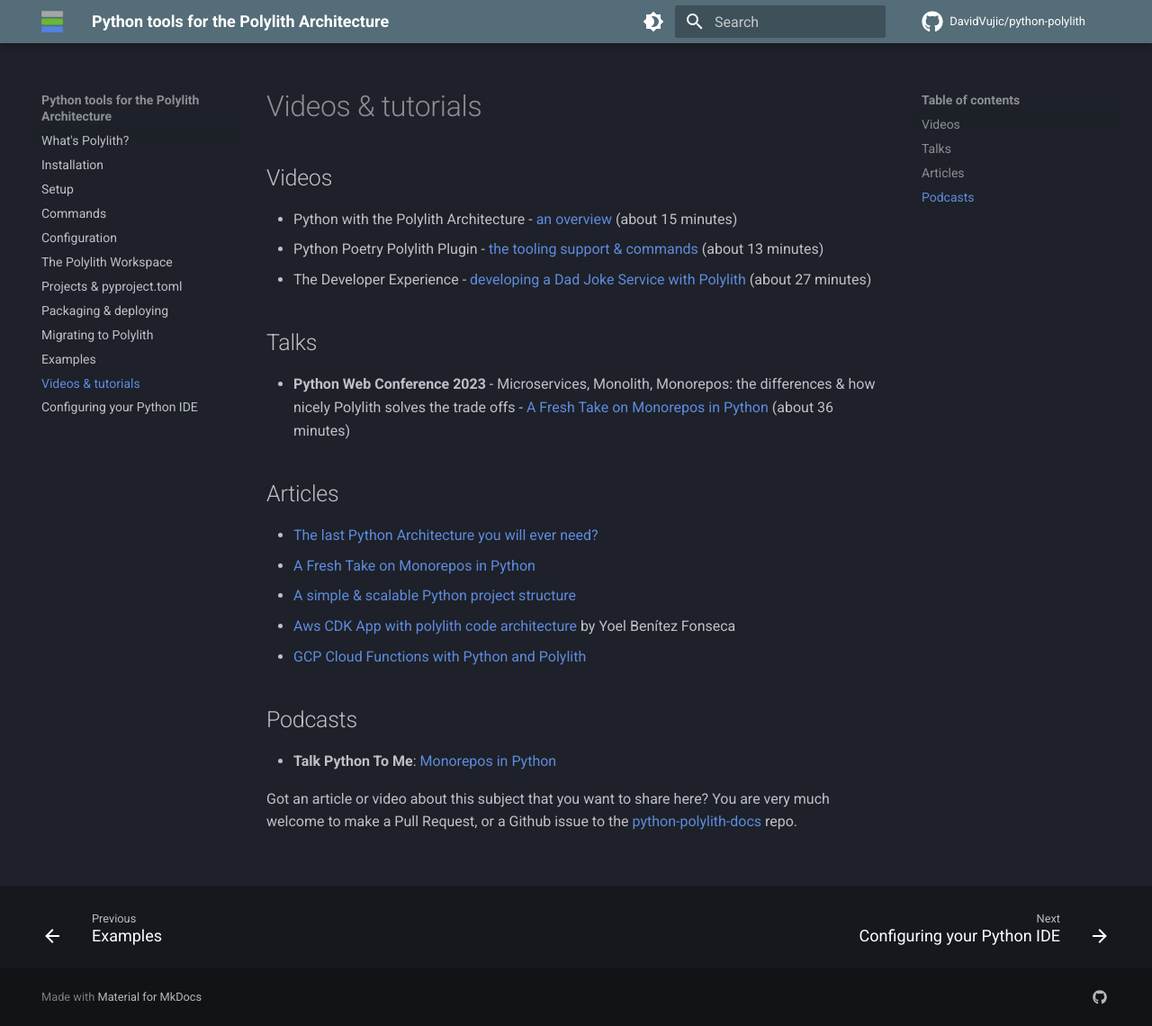
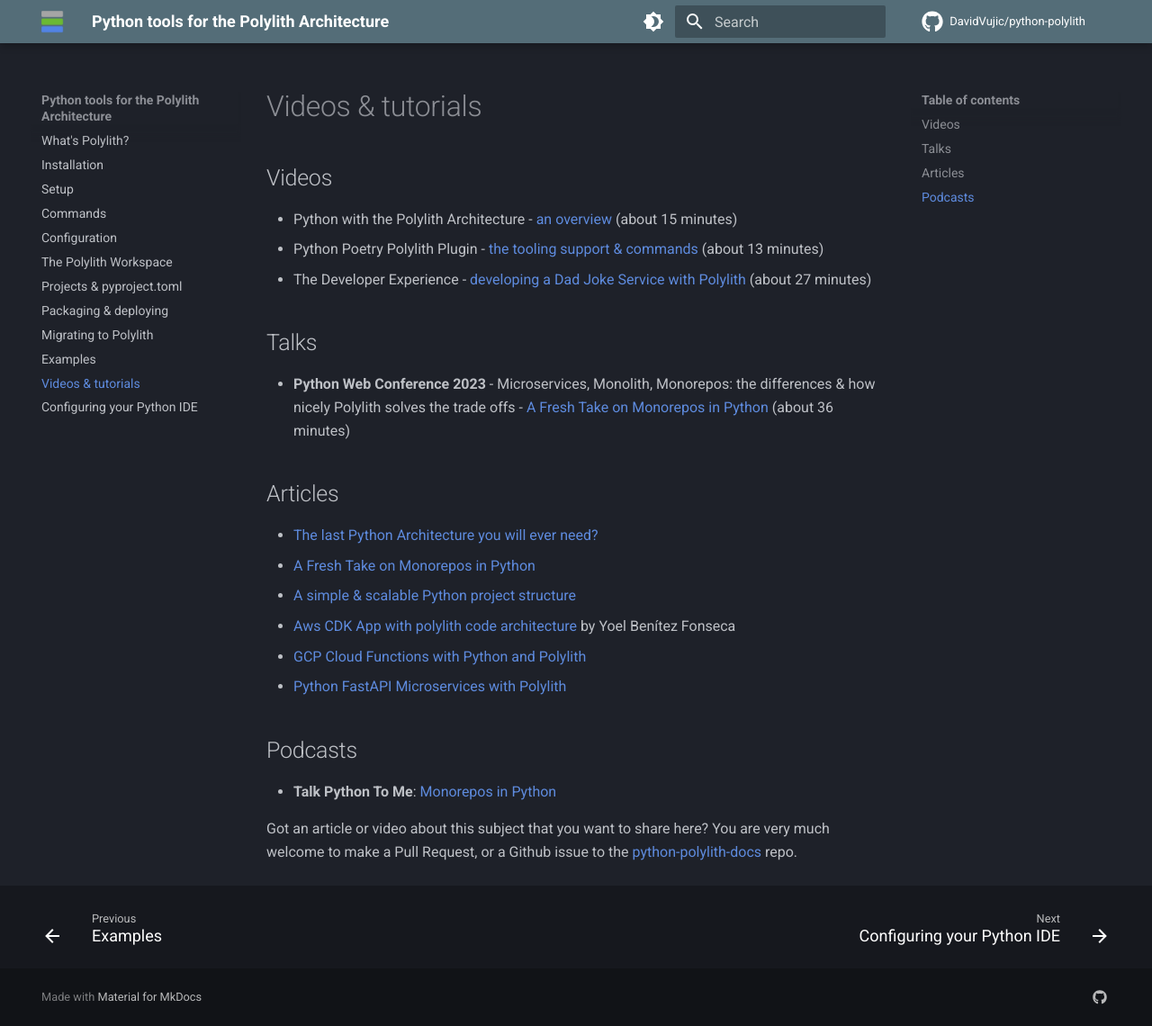
Before and after one commit to DavidVujic/python-polylith-docs, an MkDocs documentation site: the page built from docs/videos.md, in a window 1280 px wide and 1140 px high. Shown: the whole window at 90% size. Built offline with MkDocs 1.6.1 and Material for MkDocs 9.7.7, drawn with Linux system fonts in a browser that asks for light colours; comment, search, counter and statistics services are not loaded.

Commit message:
add link to FastAPI article in the Videos & tutorials section

```diff
--- a/docs/videos.md
+++ b/docs/videos.md
@@ -14,6 +14,7 @@
 - [A simple & scalable Python project structure](https://davidvujic.blogspot.com/2022/08/a-simple-scalable-python-project.html)
 - [Aws CDK App with polylith code architecture](https://dev.to/ybenitezf/aws-cdk-app-with-polylith-code-architecture-30e3) by Yoel Benítez Fonseca
 - [GCP Cloud Functions with Python and Polylith](https://davidvujic.blogspot.com/2023/07/gcp-cloud-functions-with-python-and-polylith.html)
+- [Python FastAPI Microservices with Polylith](https://davidvujic.blogspot.com/2023/07/python-fastapi-microservices-with-polylith.html)
 
 ## Podcasts
 - __Talk Python To Me__: [Monorepos in Python](https://talkpython.fm/episodes/show/399/monorepos-in-python)
```
